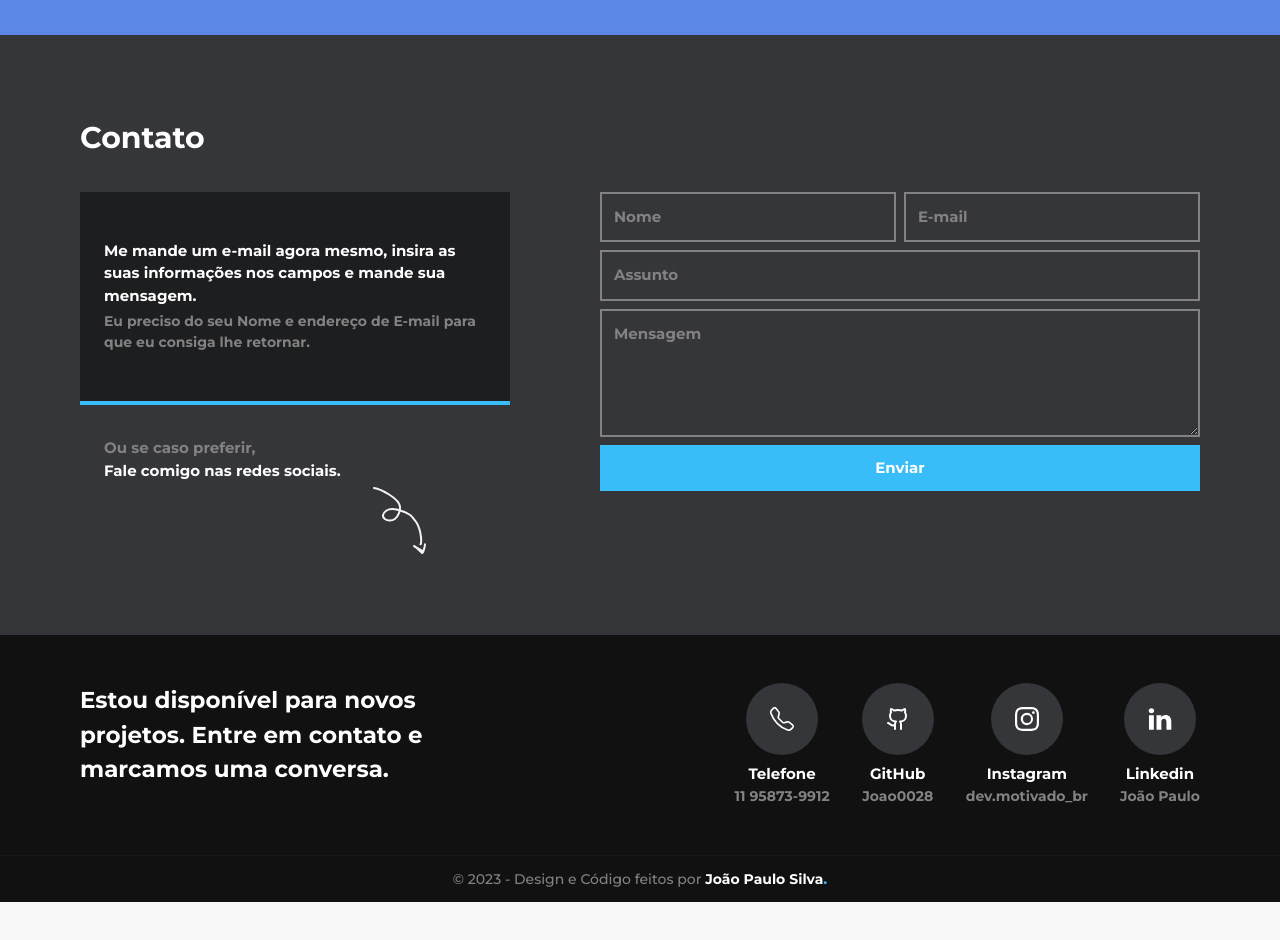
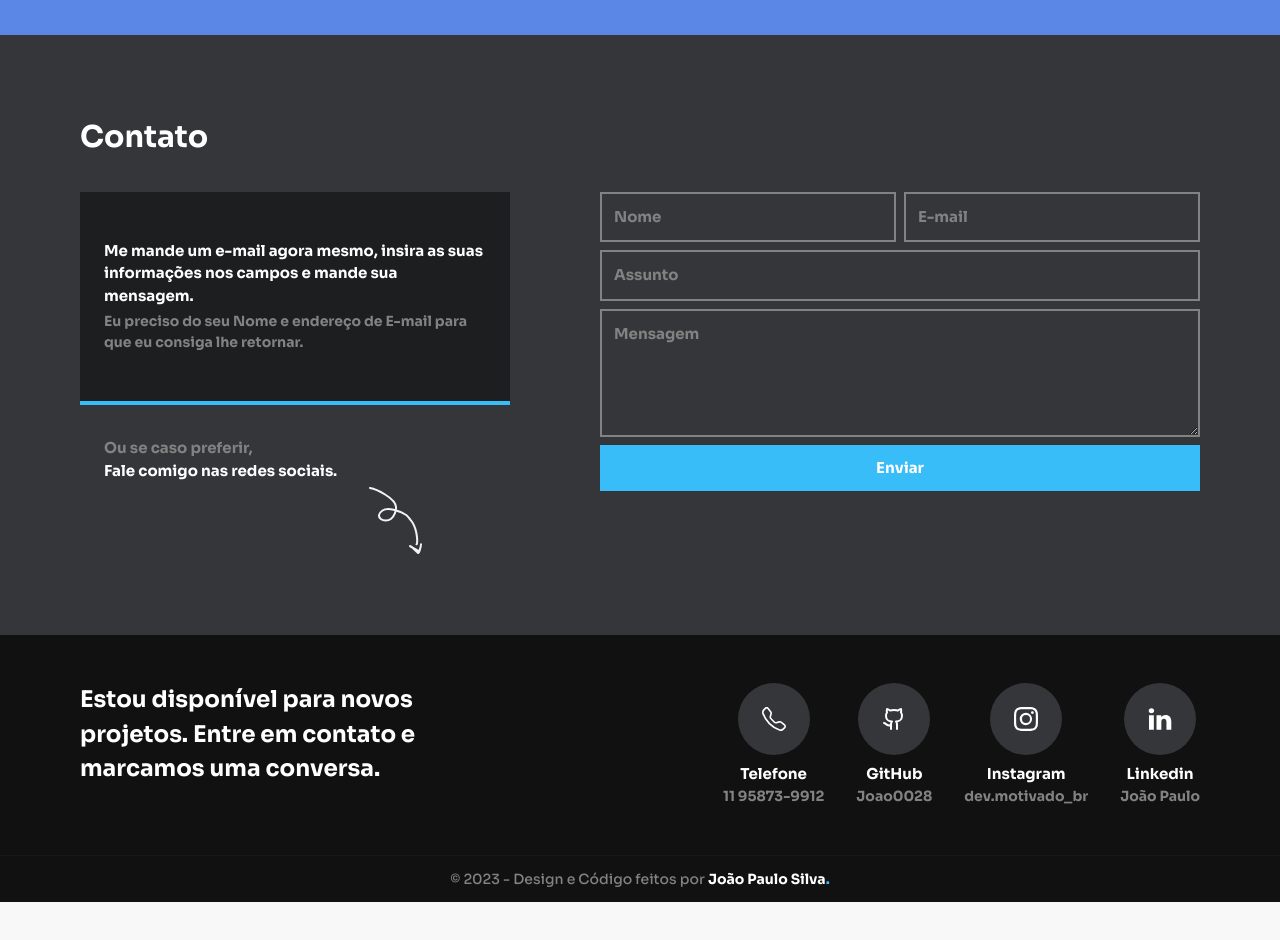
Before and after one commit to Joao0028/JoaoPauloSilva, a React (Vite) app: page / in a window 1280 px wide. Shown: the part 5293-6233 px from the top of the page. Built offline with nearby package versions, Linux system fonts and the light colour scheme.

Commit message:
Mudando a fonte da página

```diff
--- a/src/Styles/estilosGlobais.scss
+++ b/src/Styles/estilosGlobais.scss
@@ -1,4 +1,4 @@
-@import url("https://fonts.googleapis.com/css2?family=Montserrat:wght@100;200;300;400;500;700&display=swap");
+@import url('https://fonts.googleapis.com/css2?family=Montserrat:ital,wght@0,200;0,300;0,400;0,500;0,600;0,700;0,800;1,800;1,900&family=Sora:wght@200;300;400;500;600;700;800&display=swap');
 
 @tailwind base;
 @tailwind components;
@@ -6,7 +6,7 @@
 
 @layer base {
   html {
-    font-family: "Montserrat", sans-serif;
+    font-family: "Sora", sans-serif;
   }
 
   body::-webkit-scrollbar {
```
